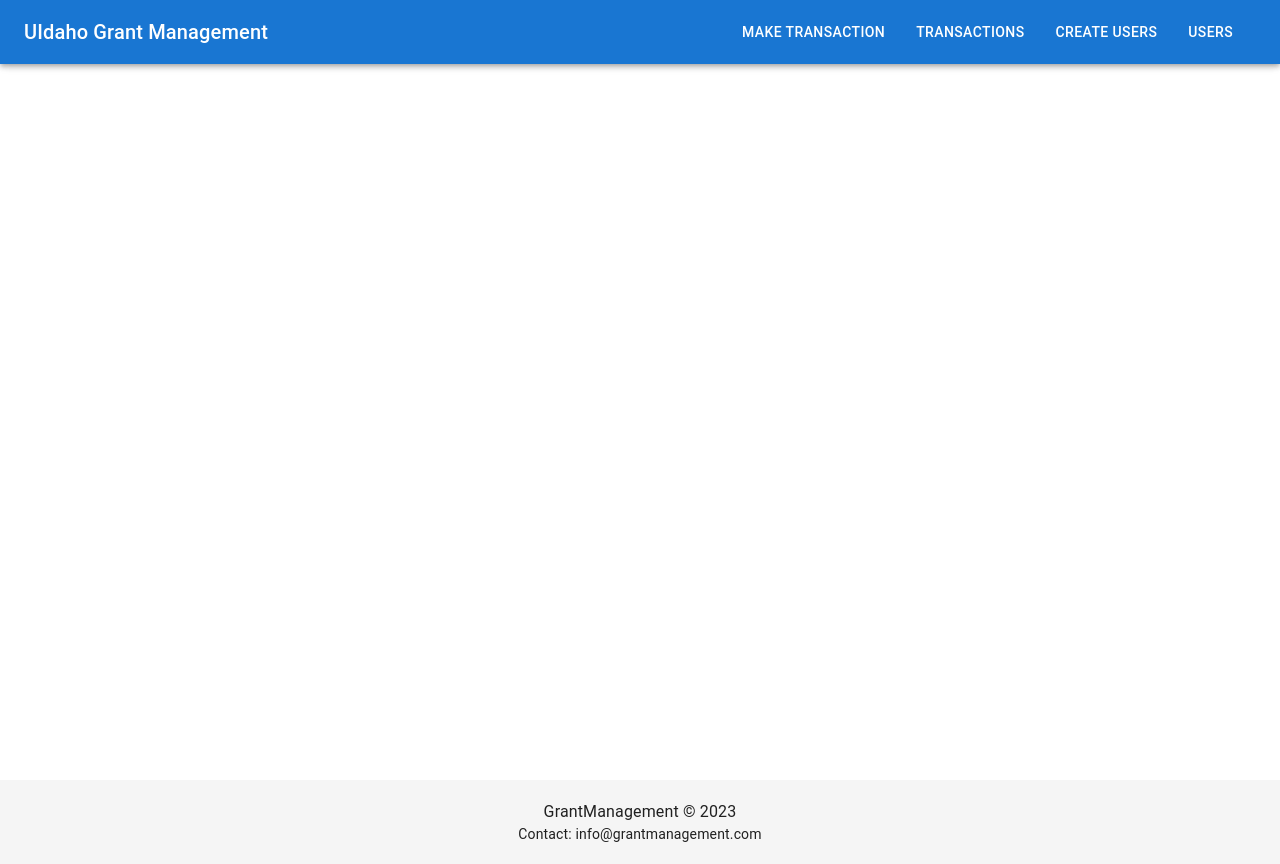
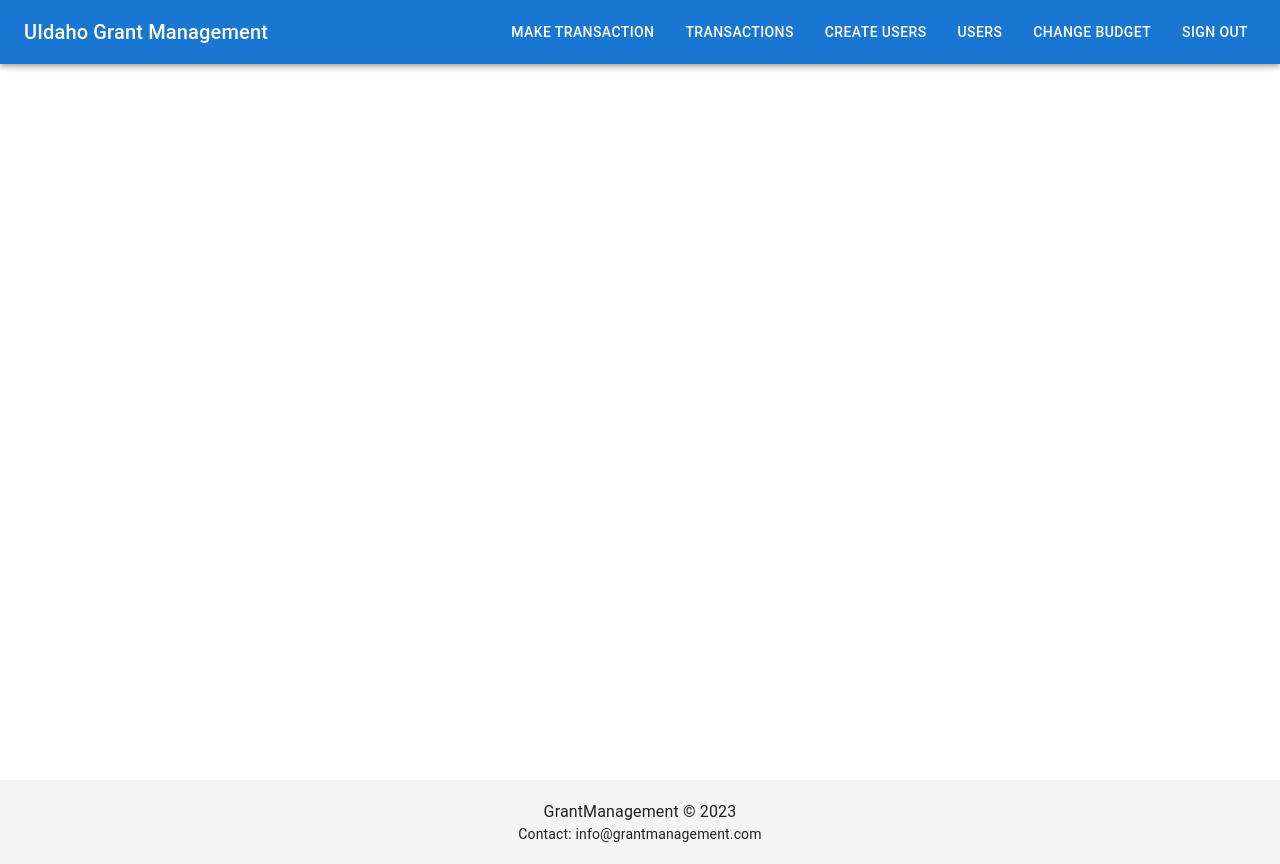
Before and after one commit to JosephPBaruch/grantManager, a React (Vite) app in the folder client/: page /sign-in in a window 1280 px wide. Built offline with nearby package versions, Linux system fonts and the light colour scheme.

Commit message:
Early stage sign out functionality

```diff
--- a/client/src/App.tsx
+++ b/client/src/App.tsx
@@ -1,4 +1,4 @@
-import { BrowserRouter as Router, Route, Routes, Link, useLocation } from 'react-router-dom';
+import { BrowserRouter as Router, Route, Routes, Link, useLocation, useNavigate } from 'react-router-dom';
 import Transactions from './Components/MakeTransactions';
 import ViewTransactions from './Components/ListTransaction';
 import ListUsers from './Components/ListUsers';
@@ -10,6 +10,7 @@ import CreateBudget from './Components/CreateBudget';
 import Budgets from './Components/Budgets';
 import SignUp from './Components/SignUp';
 import ProtectedRoute from './Components/ProtectedRoute';
+import { useState } from 'react';
 
 const useStyles = makeStyles({
   root: {
@@ -65,8 +66,16 @@ function App() {
 
 function LocationBasedComponents() {
   const location = useLocation();
+  const navigate = useNavigate();
   const classes = useStyles();
   const hideHeaderFooter = ['/', '/sign-up', '/create-budget', '/budgets'].includes(location.pathname);
+  const [isAuthenticated, setIsAuthenticated] = useState(true); // Example state for authentication
+
+  const handleSignOut = () => {
+    setIsAuthenticated(false);
+    navigate("/")
+    // Add sign-out logic here
+  };
 
   return (
     <>
@@ -88,6 +97,16 @@ function LocationBasedComponents() {
             <Button color="inherit">
               <Link to="/list-users" className={classes.link}>Users</Link>
             </Button>
+            {isAuthenticated && (
+              <>
+                <Button color="inherit">
+                  <Link to="/create-budget" className={classes.link}>Change Budget</Link>
+                </Button>
+                <Button color="inherit" onClick={handleSignOut}>
+                  Sign Out
+                </Button>
+              </>
+            )}
           </Toolbar>
         </AppBar>
       )}
@@ -97,6 +116,7 @@ function LocationBasedComponents() {
             <Route path="/" element={<SignIn />} />
             <Route path="/transactions" element={<ProtectedRoute element={<Transactions />} />} />
             <Route path="/list-transactions" element={<ProtectedRoute element={<ViewTransactions />} />} />
+            {/* <Route path="/list-transactions" element={<ViewTransactions />} /> */}
             <Route path="/list-users" element={<ProtectedRoute element={<ListUsers />} />} />
             <Route path="/users" element={<ProtectedRoute element={<CreateUser />} />} />
             <Route path="/sign-up" element={<SignUp />} />
```
